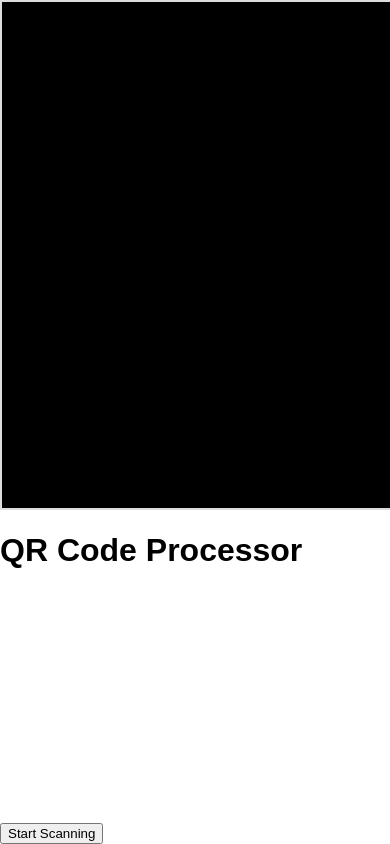
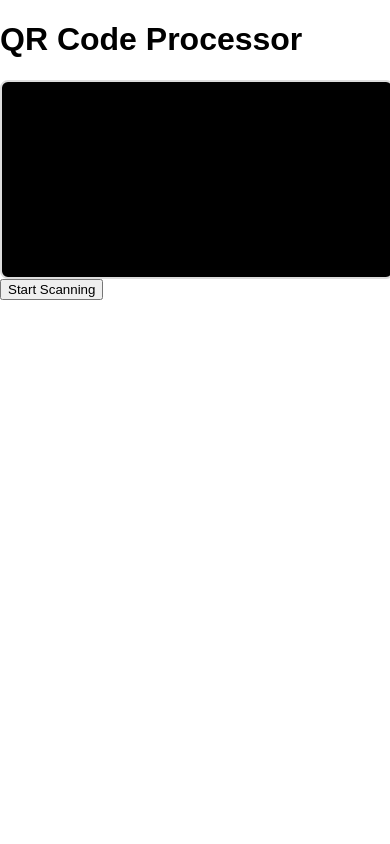
Before and after one commit to weberon/mautic-qr-decode, a React (Create React App) app: page / in a window 390 px wide. Built offline with nearby package versions, Linux system fonts and the light colour scheme.

Commit message:
app broken. fixes

```diff
--- a/src/App.css
+++ b/src/App.css
@@ -12,45 +12,30 @@
 /* Grid layout for mobile */
 @media (max-width: 600px) and (orientation: portrait) {
   .App {
-    display: grid;
-    grid-template-rows: 1fr 1fr; /* Split screen into two equal halves */
-    grid-template-areas:
-      "scanner"
-      "results";
+    grid-template-rows: 1fr 2fr; /* Scanner takes 1/3, results 2/3 */
   }
 
   .scanner-video {
-    grid-area: scanner;
-    width: 100%;
-    height: 100%;
-    object-fit: cover;
-    border-radius: 0;
-  }
-
-  .result-container {
-    grid-area: results;
-    height: 100%;
-    overflow-y: auto;
-    border-radius: 0;
-    padding: 15px;
-    background: #fff;
-    box-shadow: 0 -2px 10px rgba(0,0,0,0.1);
+    max-height: 33vh !important;
+    object-fit: contain;
   }
 }
 
-/* QR Scanner Video */
+/* Scanner Video */
 .scanner-video {
   width: 100%;
-  max-width: 600px;
-  height: 60vh;
+  max-height: 33vh;
+  background: #000;
   border: 2px solid #ddd;
-  background: #000;
+  border-radius: 8px;
+  margin: 0 auto;
 }
 
 /* Result Container */
 .result-container {
-  padding: 20px;
-  background: #f8f9fa;
+  padding: 15px;
+  overflow-y: auto;
+  max-height: calc(67vh - 60px); /* Remaining 2/3 of screen minus padding */
 }
 
 .result-header {
--- a/src/App.js
+++ b/src/App.js
@@ -6,68 +6,77 @@ function phpUnserialize(data) {
     let index = 0;
 
     function parseValue() {
+        if (index >= data.length) return null;
         const dataType = data[index];
         index++;
 
         switch (dataType) {
-            case 'i':
-                const intMatch = data.slice(index).match(/^:(\d+);/);
+            case 'i': { // Integer
+                const intMatch = data.slice(index).match(/^:(-?\d+);/);
                 if (intMatch) {
                     index += intMatch[0].length;
                     return parseInt(intMatch[1], 10);
                 }
                 break;
-            case 'd':
-                const floatMatch = data.slice(index).match(/^:(\d+\.?\d*);/);
+            }
+            case 'd': { // Double
+                const floatMatch = data.slice(index).match(/^:([+-]?\d+\.?\d*);/);
                 if (floatMatch) {
                     index += floatMatch[0].length;
                     return parseFloat(floatMatch[1]);
                 }
                 break;
-            case 'b':
+            }
+            case 'b': { // Boolean
                 const boolMatch = data.slice(index).match(/^:([01]);/);
                 if (boolMatch) {
                     index += boolMatch[0].length;
                     return boolMatch[1] === '1';
                 }
                 break;
-            case 's':
-                const strLenMatch = data.slice(index).match(/^:(\d+):/);
+            }
+            case 's': { // String
+                const strLenMatch = data.slice(index).match(/^:(\d+):"/);
                 if (strLenMatch) {
                     const strLen = parseInt(strLenMatch[1], 10);
                     index += strLenMatch[0].length;
-                    const str = data.slice(index, index + strLen);
-                    index += strLen + 2; // +2 for closing quote and semicolon
+                    const str = data.substr(index, strLen);
+                    index += strLen + 2; // Skip string and closing ";
                     return str;
                 }
                 break;
-            case 'a':
-                const result = {};
+            }
+            case 'a': { // Array
                 const arrLenMatch = data.slice(index).match(/^:(\d+):{/);
                 if (arrLenMatch) {
                     index += arrLenMatch[0].length;
                     const arrLen = parseInt(arrLenMatch[1], 10);
+                    const result = {};
                     for (let i = 0; i < arrLen; i++) {
                         const key = parseValue();
                         const value = parseValue();
                         result[key] = value;
                     }
-                    index++; // Skip closing '}'
+                    if (data[index] === '}') index++;
                     return result;
                 }
                 break;
-            case 'N':
-                index += 1; // Skip semicolon
+            }
+            case 'N': // Null
+                index++;
                 return null;
-            case '}':
-                // End of an array, just return undefined
-                return undefined;
             default:
-                throw new Error(`Unsupported data type or format at position ${index}: ${data.slice(index, index + 10)}...`);
+                throw new Error(`Unsupported data type '${dataType}' at position ${index-1}`);
         }
+        throw new Error(`Parse error at position ${index-1}`);
     }
 
-    return parseValue();
+    try {
+        return parseValue();
+    } catch (e) {
+        console.error("Unserialize error:", e);
+        return null;
+    }
 }
 
 function App() {
```
